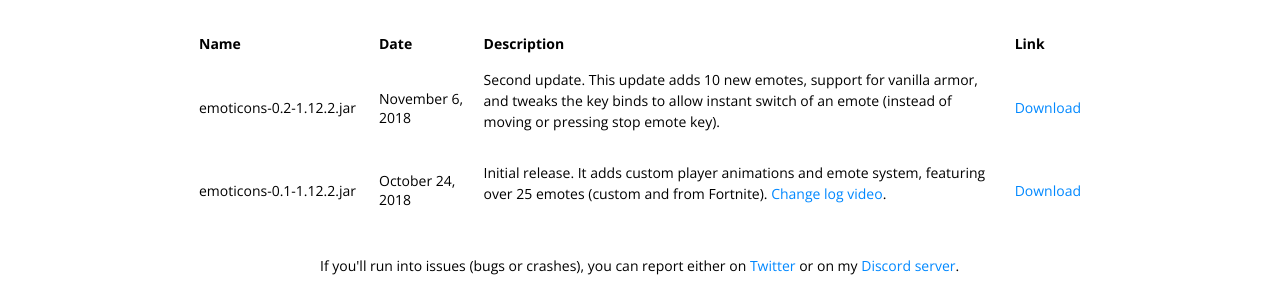
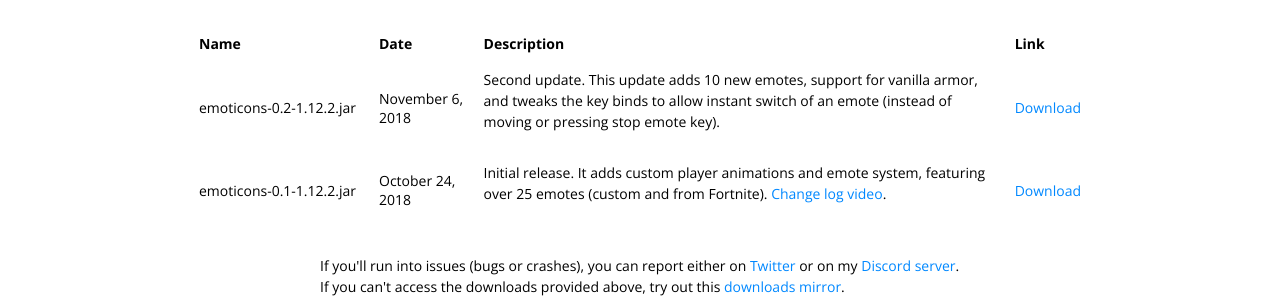
Before and after one commit to mchorse/mchorse.github.io, a plain HTML site: page emoticons/index.html in a window 1280 px wide. Shown: the part 2847-3148 px from the top of the page. Drawn offline with nearby package versions, Linux system fonts and the light colour scheme; a script that the page names is missing.

Commit message:
Add link to downloads mirror

```diff
--- a/emoticons/index.html
+++ b/emoticons/index.html
@@ -210,7 +210,7 @@ window.cookieconsent.initialise({
     </div>
 
     <div class="wrapper blog_post" style="width: 640px">
-        <p>If you'll run into issues (bugs or crashes), you can report either on <a href="https://twitter.com/McHorsy/" target="_blank">Twitter</a> or on my <a href="https://discord.gg/qfxrqUF" target="_blank">Discord server</a>.</p>
+        <p>If you'll run into issues (bugs or crashes), you can report either on <a href="https://twitter.com/McHorsy/" target="_blank">Twitter</a> or on my <a href="https://discord.gg/qfxrqUF" target="_blank">Discord server</a>. If you can't access the downloads provided above, try out this <a href="https://github.com/mchorse/emoticons-issues/releases">downloads mirror</a>.</p>
     </div>
 </div>
 
```
